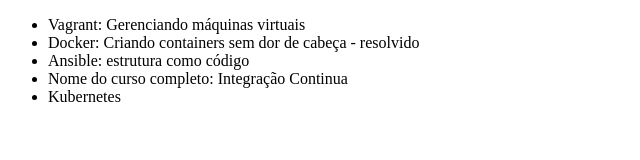
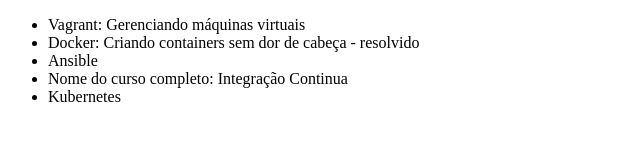
Before and after one commit to SamirSouzaSys/alura-git, a plain HTML site: page index.html in a window 1280 px wide. Shown: the whole page, without its empty margins (0-640 px from the left). Drawn offline with Linux system fonts and the light colour scheme.

Commit message:
curso: ansible - 2

```diff
--- a/index.html
+++ b/index.html
@@ -8,7 +8,7 @@
     <ul>
         <li>Vagrant: Gerenciando máquinas virtuais</li>
         <li>Docker: Criando containers sem dor de cabeça - resolvido</li>
-        <li>Ansible: estrutura como código</li>
+        <li>Ansible</li>
         <li>Nome do curso completo: Integração Continua</li>
         <li>Kubernetes</li>
     </ul>
```
